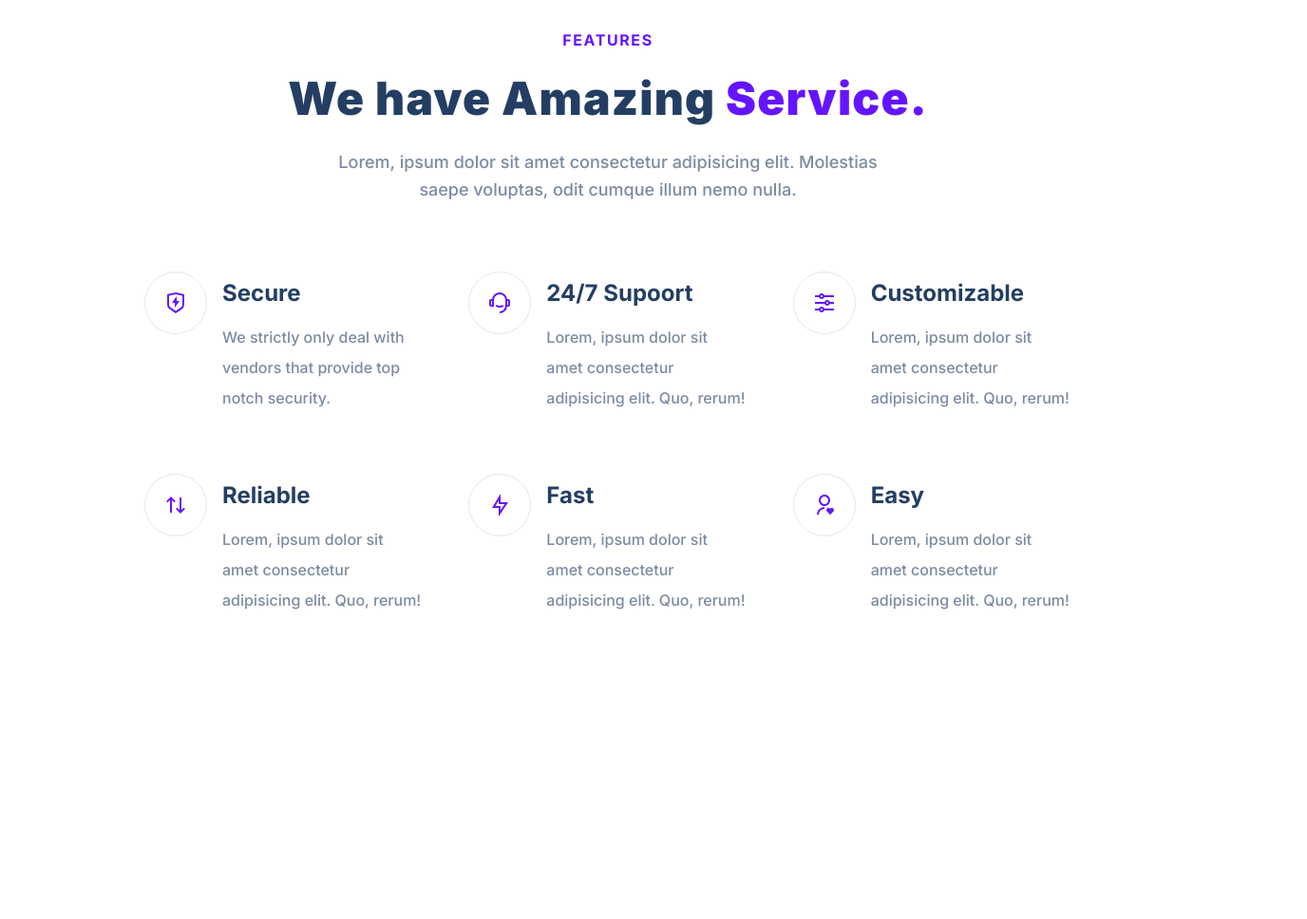
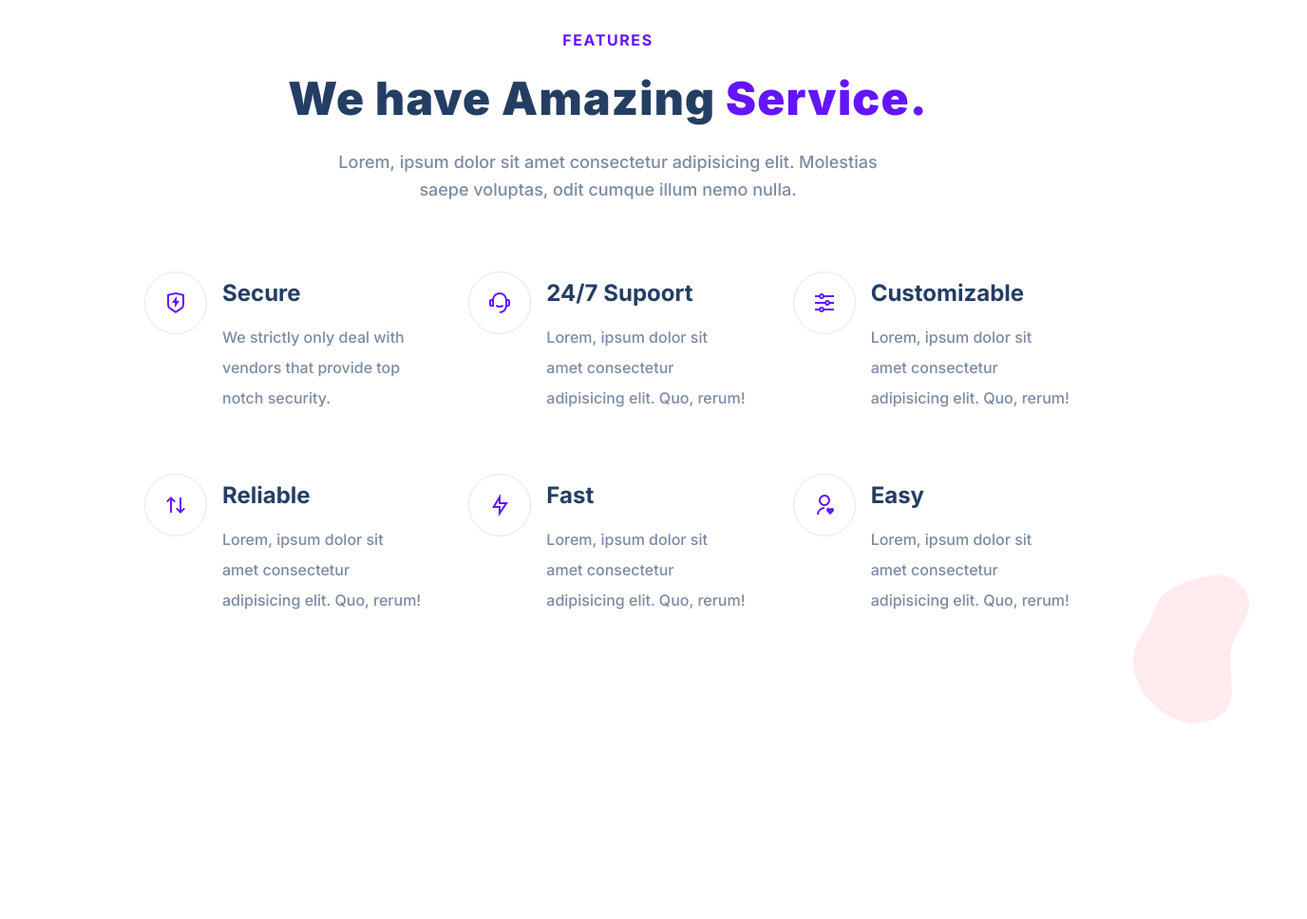
Before and after one commit to EdPsyxDev/Final-Project-1, a plain HTML site: page index.html in a window 1280 px wide. Shown: the part 773-1741 px from the top of the page at 95% size, 1376 px wide, since content can reach past the window. Before the commit the page ends 1645 px from the top, so only its background shows below. Drawn offline with Linux system fonts and the light colour scheme.

Commit message:
Features deco

```diff
--- a/index.html
+++ b/index.html
@@ -147,6 +147,12 @@
                     </div>
                 </div>
             </div>
+            <svg width="600" height="600" viewBox="0 0 600 600" xmlns="http://www.w3.org/2000/svg" class="features__blob">
+                <g transform="translate(300,300)">
+                    <path d="M125,
+                    -160.4C159.9,-146.7,184.6,-107.3,178.8,-70.9C173.1,-34.4,137,-0.8,128.8,47.3C120.7,95.5,140.6,158.2,123.8,198.4C107,238.6,53.5,256.3,5.4,248.9C-42.7,241.5,-85.4,208.9,-112.7,172.1C-140,135.3,-151.8,94.2,-146.3,59.7C-140.8,25.1,-117.9,-2.9,-104,-30.1C-90.1,-57.3,-85,-83.7,-69.1,-103.5C-53.3,-123.4,-26.6,-136.7,9.2,-149.4C45.1,-162,90.1,-174,125,-160.4Z" fill="#FFB4BC"></path>
+                </g>
+            </svg>
         </section>
         <section id="quality"></section>
         <section id="steps"></section>
--- a/styles.css
+++ b/styles.css
@@ -399,6 +399,16 @@ FEATURES
     font-weight: 500;
 }
 
+.features__blob {
+    transform: translateX(96px) translateY(192px) scaleX(1) scaleY(1);
+    position: absolute;
+    right: 0px;
+    bottom: 0px;
+    width: 16rem;
+    opacity: 0.25;
+    padding: 16px;
+}
+
 @media(max-width: 1280px) {
 
     header .row {
```
